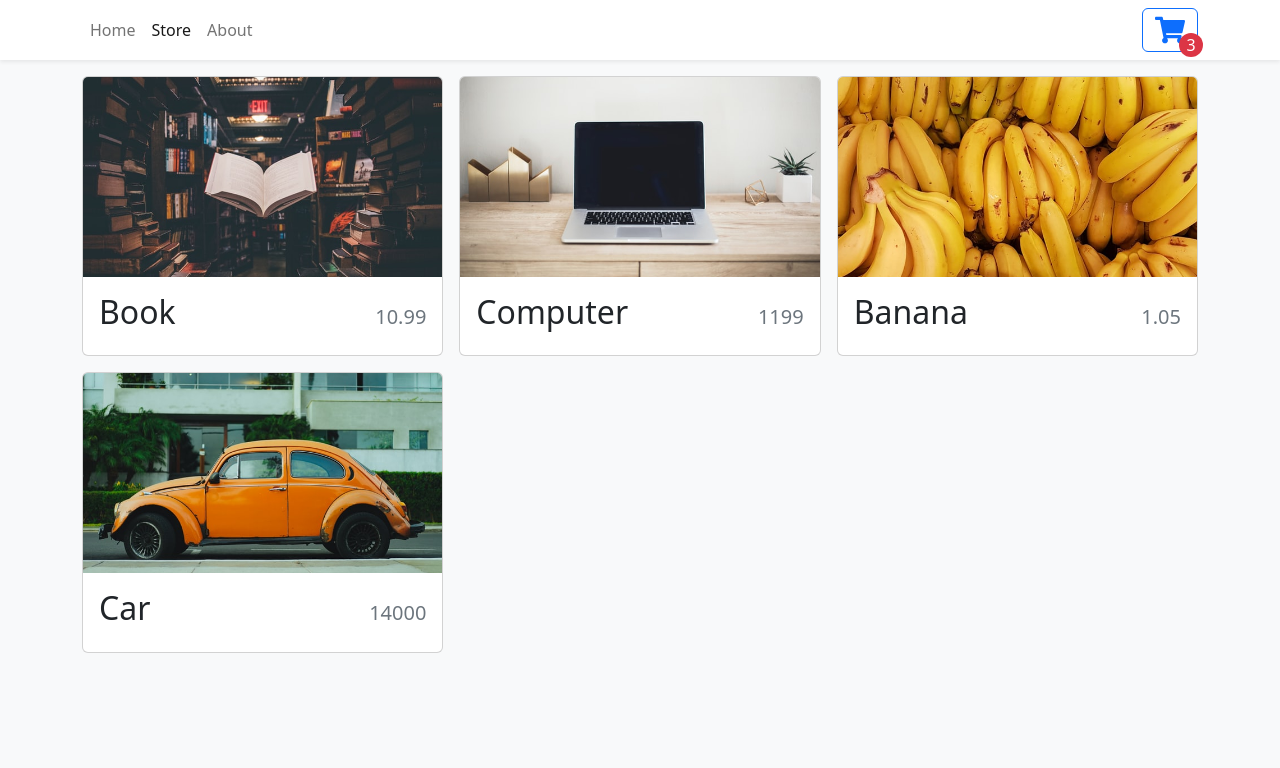
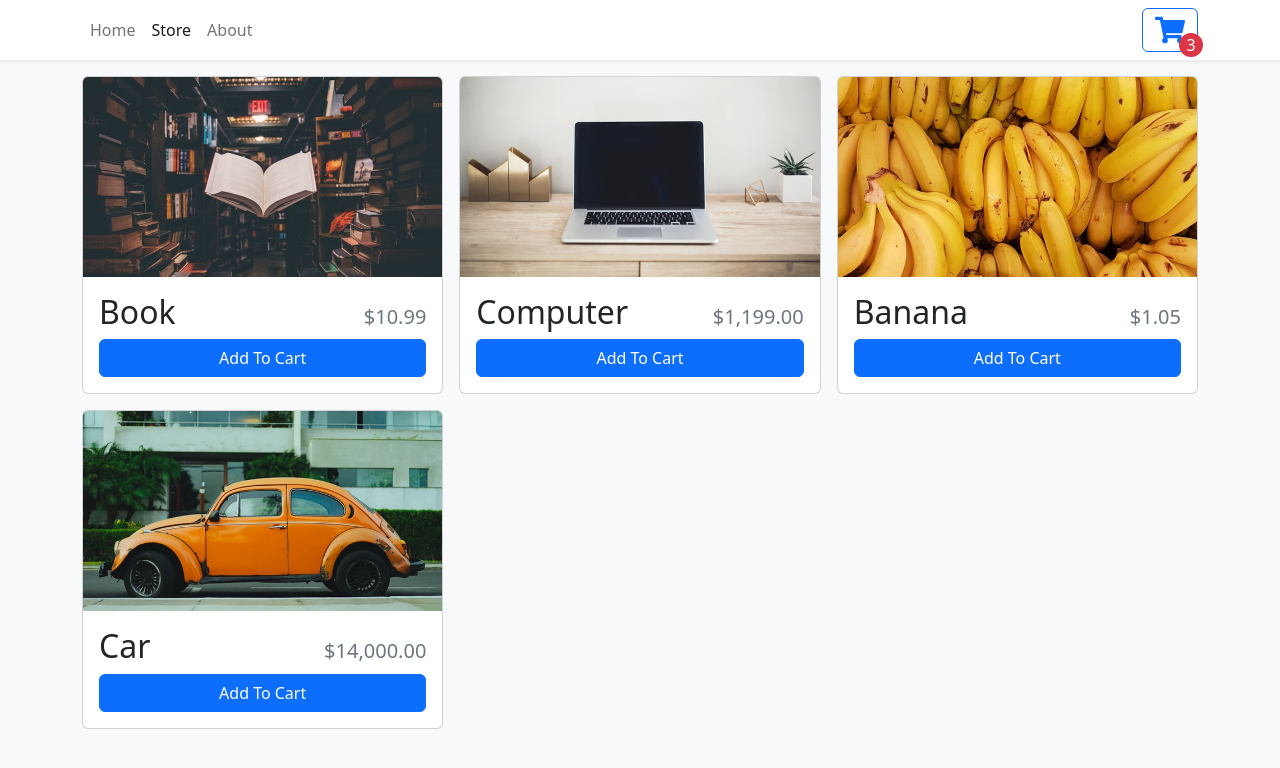
Before and after one commit to ntraugh/shopping-cart, a React (Vite) app: page /Store in a window 1280 px wide. Shown: the top 768 px of the page. Built offline with nearby package versions, Linux system fonts and the light colour scheme.

Commit message:
set up price formatter

```diff
--- a/src/components/StoreItem.tsx
+++ b/src/components/StoreItem.tsx
@@ -1,4 +1,5 @@
-import { Card } from "react-bootstrap"
+import { Button, Card } from "react-bootstrap"
+import FormatCurrency from "../utils/FormatCurrency"
 
 type StoreItemProps = {
     id: number,
@@ -8,8 +9,9 @@
 }
 
 const StoreItem = ({id, name, price, imgUrl}: StoreItemProps) => {
+    const quantity = 0
   return (
-    <Card>
+    <Card className="h-100">
         <Card.Img
         variant="top"
         src={imgUrl}
@@ -18,10 +20,25 @@
         <Card.Body className="d-flex flex-column">
             <Card.Title className="d-flex justify-content-between align-items-baseline">
                 <span className="fs-2">{name}</span>
-                <span className="ms-2 text-muted">{price}</span>
+                <span className="ms-2 text-muted">{FormatCurrency (price)}</span>
 
             </Card.Title>
-
+            <div className="mt-auto">
+                {quantity === 0 ? (
+                    <Button className="w-100">
+                        Add To Cart
+                    </Button>
+                ) : <div className="d-flex align-items-center flex-column" style={{gap: ".5rem"}}>
+                        <div className="d-flex align-items-center justify-content-center" style={{gap: ".5rem"}}>
+                           <Button>-</Button>
+                           <div>
+                           <span className="fs-3"> {quantity}</span> In Cart
+                           </div>
+                           <Button>+</Button>
+                        </div>
+                        <Button variant="danger">Remove</Button>
+                    </div>}
+            </div>
         </Card.Body>
     </Card>
   )
--- /dev/null
+++ b/src/utils/FormatCurrency.tsx
@@ -0,0 +1,9 @@
+const CURRENCY_FORMATTER = new Intl.NumberFormat(undefined, {
+    currency: "USD", style: "currency"
+})
+
+const FormatCurrency = (number: number) => {
+  return CURRENCY_FORMATTER.format(number)
+}
+
+export default FormatCurrency
```
Also changed, not shown: src/context/ShoppingCartContext.tsx (added, +17 -0 lines).
